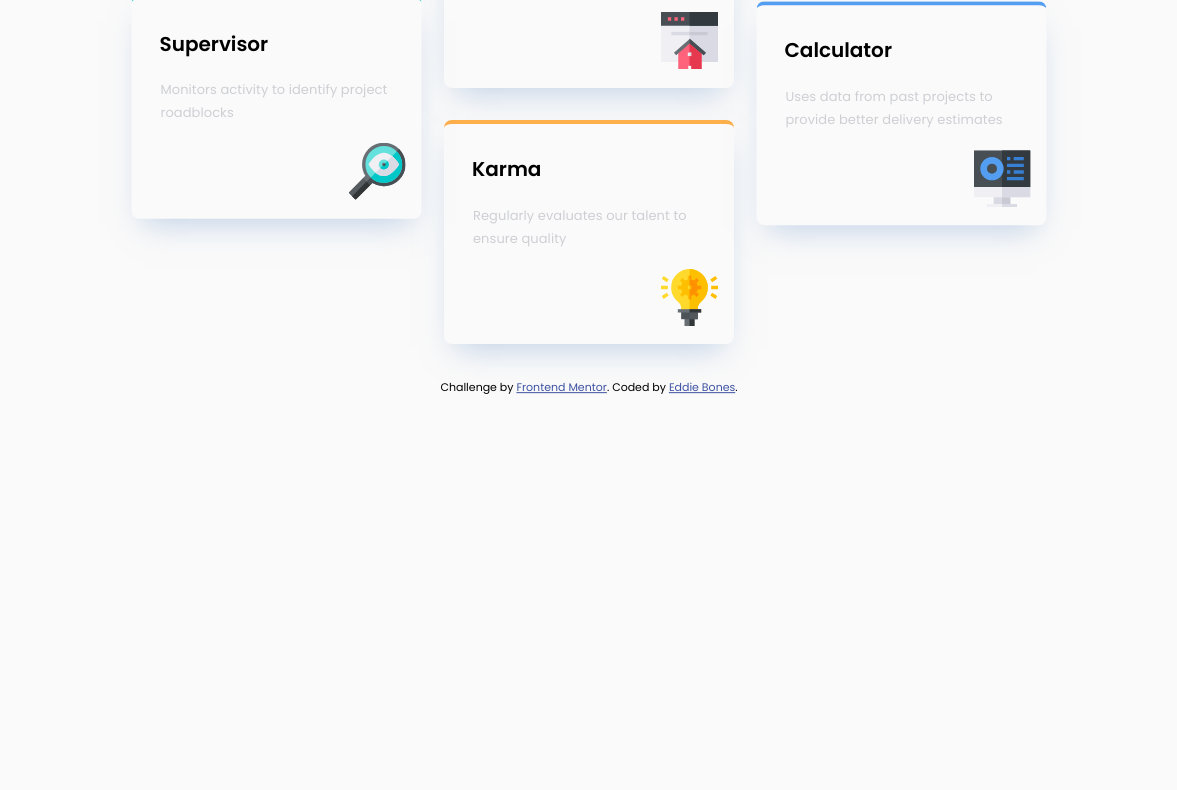
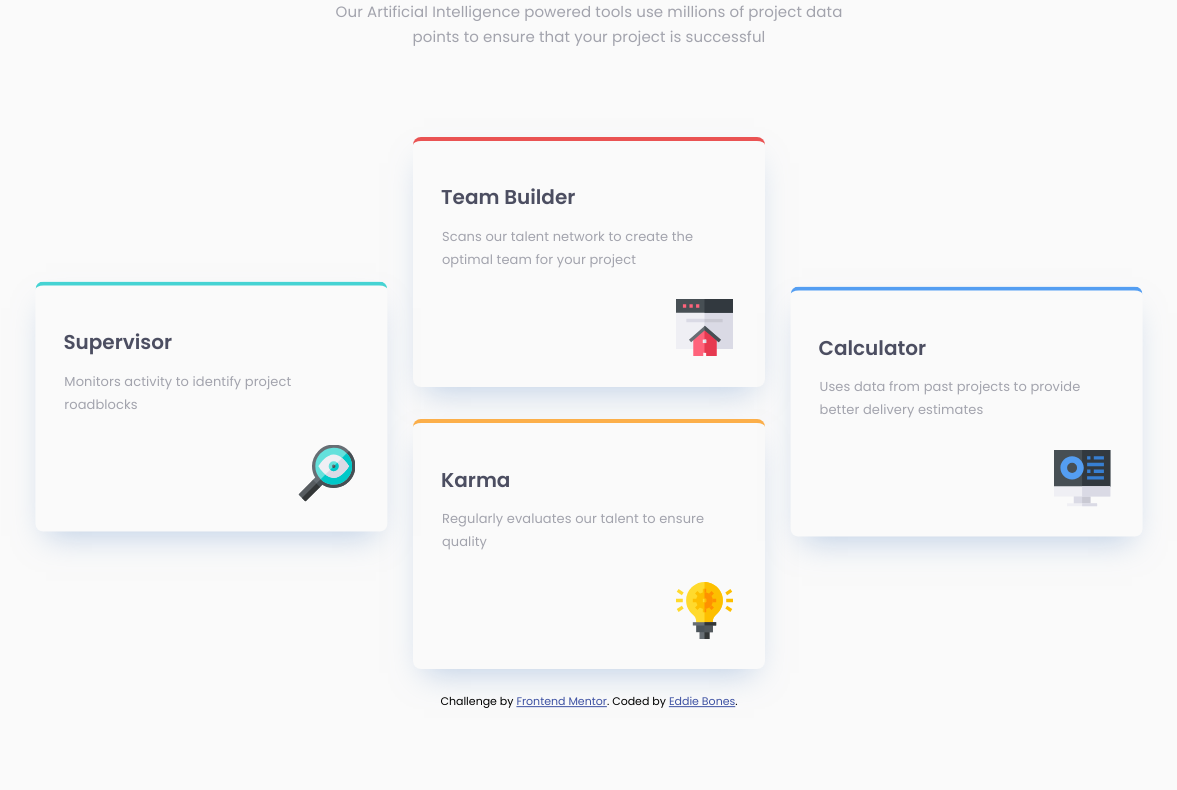
Before and after one commit to EddieBones1/Four-Card-Feature-Section, a plain HTML site: page index.html in a window 1536 px wide. Shown: the part 429-1219 px from the top of the page, without its empty margins (179-1356 px from the left). Before the commit the page ends 837 px from the top, so only its background shows below. Drawn offline with Linux system fonts and the light colour scheme.

Commit message:
updated files

```diff
--- a/frontend/src/scss/partials/_boilerplate.scss
+++ b/frontend/src/scss/partials/_boilerplate.scss
@@ -4,17 +4,7 @@ html {
 *,
 *::before,
 *::after {
+  margin: 0;
+  padding: 0;
   box-sizing: inherit;
 }
-
-body {
-  margin: 0;
-  padding: 0;
-  font-family: "poppins", sans-serif;
-  background-color: var(--very-light-gray);
-  display: flex;
-  flex-direction: column;
-  justify-content: center;
-  align-items: center;
-  height: 100svh;
-}
--- a/frontend/src/scss/partials/_desktop-style.scss
+++ b/frontend/src/scss/partials/_desktop-style.scss
@@ -1,8 +1,4 @@
 @media screen and (min-width: 90rem/* 1440px */) {
-  .main {
-    padding: 5rem 10.3125rem;
-    gap: 4rem;
-  }
   span {
     letter-spacing: var(--ls-1-desk);
     font-size: var(--fs-1-desk);
@@ -15,16 +11,19 @@
 
   .title p {
     text-align: center;
-    max-width: 33rem;
+    width: 33rem;
     margin: auto;
   }
   .cards {
-    max-width: 69.375rem;
     margin: auto;
     padding: 4.5rem 7rem 0 7rem;
     display: grid;
     gap: 0.5rem;
     grid-template-columns: repeat(3, 1fr);
+  }
+  .card {
+    max-width: 22rem;
+    height: 15.625rem;
   }
   .card-1 {
     margin: auto;
@@ -42,9 +41,9 @@
     transform: translate(5%, -53%);
   }
   .card img {
-    margin: 0 1rem 1rem 0;
+    margin: 0 2rem 1rem 0;
   }
   .attribution {
-    transform: translate(0, -5%);
+    transform: translate(0%, -5%);
   }
 }
--- a/frontend/src/scss/partials/_mobile-style.scss
+++ b/frontend/src/scss/partials/_mobile-style.scss
@@ -1,11 +1,22 @@
-main {
-  /*
+body {
+  font-family: "poppins", sans-serif;
+  background-color: var(--very-light-gray);
   display: flex;
   flex-direction: column;
-  */
+  justify-content: center;
+  align-items: center;
+  height: 85rem;
+}
+main {
+  display: flex;
+  flex-direction: column;
+  justify-content: center;
+  align-items: center;
+  gap: 1rem;
   margin-inline: 2rem;
 }
 .title {
+  margin-top: 5.31rem;
   text-align: center;
 }
 span {
@@ -15,7 +26,6 @@ span {
   font-style: normal;
   font-weight: var(--fw-275);
   line-height: normal;
-  margin-top: 5.31rem;
   letter-spacing: var(--ls-1);
 }
 
@@ -30,6 +40,7 @@ h1 {
   margin-top: 0;
 }
 .title p {
+  width: 19rem;
   color: var(--very-dark-blue);
   opacity: 0.5;
   font-size: var(--fs-2);
@@ -68,6 +79,7 @@ h1 {
 }
 
 .card h2 {
+  color: var(--very-dark-blue);
   font-size: var(--fs-3);
   font-style: normal;
   font-weight: var(--fw-600);
@@ -75,10 +87,10 @@ h1 {
   padding-top: 1.69rem;
   padding-left: 1.75rem;
   margin-top: 0rem;
-  margin-bottom: 0.06rem;
+  margin-bottom: -1rem;
 }
 .card p {
-  color: var(--grayish-blue);
+  color: var(--very-dark-blue);
   opacity: 0.5;
   font-size: var(--fs-4);
   font-style: normal;
```
Also changed, not shown: index.html (+1 -0 lines), dist/style.css, 1 other file.
